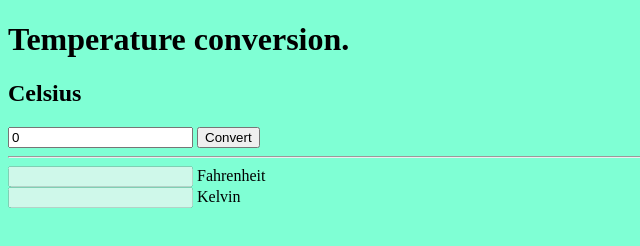
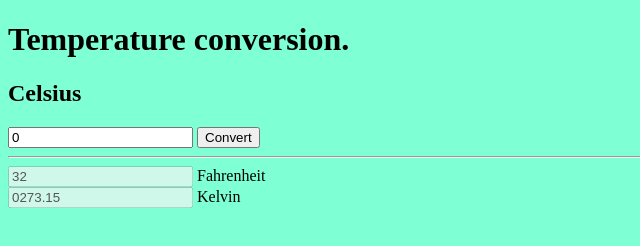
Before and after one commit to CamilaAng/web-development-course, a website: page public/exercise_01/index.html in a window 1280 px wide. Both pictures are taken after a click on the button "Convert". Shown: the full height of the page, 0-640 px from the left. Drawn offline with Linux system fonts and the light colour scheme.

Commit message:
Completes exercise_01

```diff
--- a/public/exercise_01/index.html
+++ b/public/exercise_01/index.html
@@ -5,7 +5,6 @@
     <meta http-equiv="X-UA-Compatible" content="IE=edge">
     <meta name="viewport" content="width=device-width, initial-scale=1.0">
     <title>Exercise 01</title>
-    <script src="./scripts/main.js"></script>
     <link rel="stylesheet" href="./styles/main.css">
 </head>
 <body>
@@ -24,5 +23,6 @@
         <input type="text" name="celsius-to-kelvin-result" id="celsius-to-kelvin-result" disabled>
         <label for="celsius-to-kelvin-result">Kelvin</label>
     </div>
+    <script defer src="./scripts/main.js"></script>
 </body>
 </html>
--- a/public/exercise_01/scripts/main.js
+++ b/public/exercise_01/scripts/main.js
@@ -1,6 +1,24 @@
 var celsiusInput = document.getElementById("celsius-input");
 var celsiusButton = document.getElementById("celsius-button");
 var fahrenheitInput = document.getElementById("celsius-to-fahrenheit-result");
-var kelvinInput = document.getElementById("calsius-to-kelvin-result");
+var kelvinInput = document.getElementById("celsius-to-kelvin-result");
 
-var changeCelsius = () => {}
+var celsiusToFahrenheit = (celsius) => {
+    var fahrenheit;
+    fahrenheit = (celsius * 1.8) + 32;
+    return fahrenheit;
+};
+
+var celsiusToKelvin = (celsius) => {
+    var kelvin;
+    kelvin = celsius + 273.15;
+    return kelvin;
+};
+
+celsiusButton.onclick = () => {
+    var celsius = celsiusInput.value.trim();
+    var fahrenheit = celsiusToFahrenheit(celsius);
+    var kelvin = celsiusToKelvin(celsius);
+    fahrenheitInput.value = fahrenheit;
+    kelvinInput.value = kelvin;
+};
```
